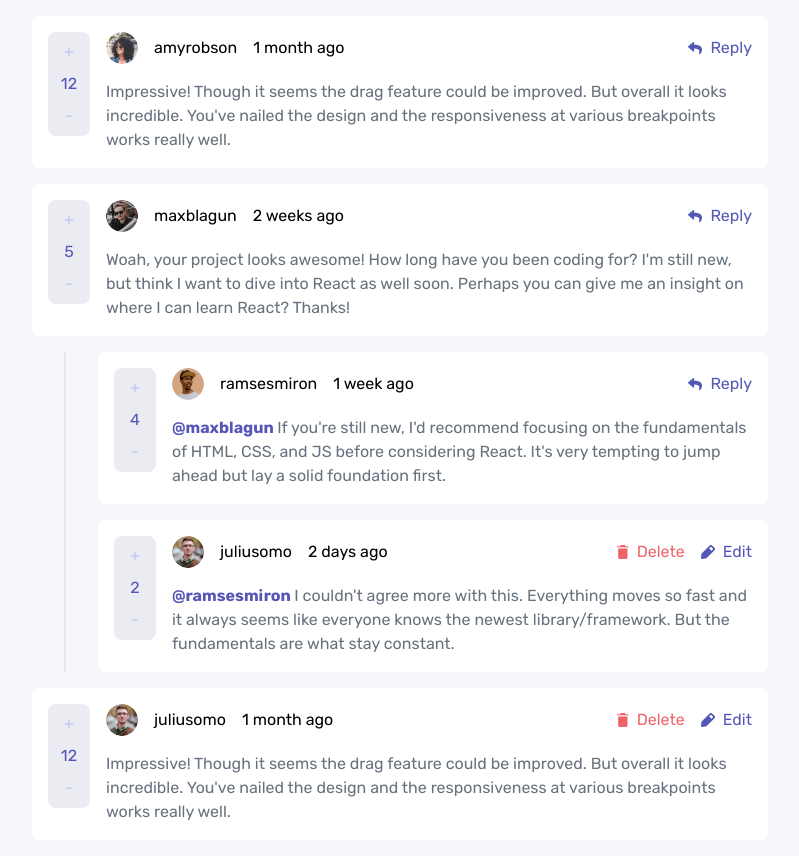
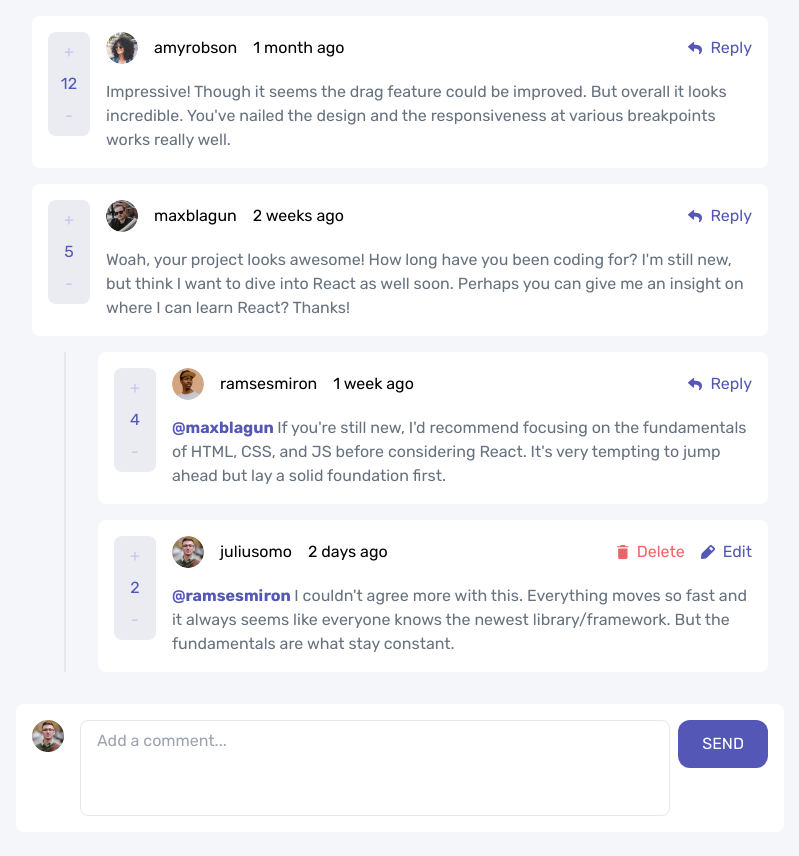
Before and after one commit to dominikrubroeder/interactive-comments-section-website, a Next.js app: page / in a window 1280 px wide. Shown: the whole page, without its empty margins (240-1039 px from the left). After the commit the page ends 832 px from the top, so only its background shows below. Built offline with nearby package versions, Linux system fonts and the light colour scheme.

Commit message:
Add comments as base comment in root data structure

```diff
--- a/components/AddCommentForm.tsx
+++ b/components/AddCommentForm.tsx
@@ -4,6 +4,7 @@ import { IComment, IUser } from '../data/data';
 import { CommentsContext } from '../store/commentsContext';
 
 interface AddCommentFormProps {
+  isReply: boolean;
   replyingToId: number;
   replyingTo: string;
   currentUser: IUser;
@@ -11,6 +12,7 @@ interface AddCommentFormProps {
 }
 
 const AddCommentForm: React.FC<AddCommentFormProps> = ({
+  isReply,
   replyingToId,
   replyingTo,
   currentUser,
@@ -29,17 +31,22 @@ const AddCommentForm: React.FC<AddCommentFormProps> = ({
       score: 0,
       user: currentUser,
       replies: [],
-      replyingTo: replyingTo,
+      replyingTo: isReply ? replyingTo : '',
     };
 
-    commentCtx?.addComment(newComment, replyingToId);
+    commentCtx?.addComment(newComment, replyingToId, isReply);
 
-    hideForm();
+    if (!isReply) commentRef.current!.value = '';
+
+    if (isReply) hideForm();
   };
 
   useEffect(() => {
-    if (commentRef.current) commentRef.current.focus();
-  }, []);
+    if (commentRef.current && isReply) {
+      commentRef.current.focus();
+      commentRef.current.scrollIntoView({ block: 'start', behavior: 'smooth' });
+    }
+  }, [isReply]);
 
   return (
     <div className="flex items-start gap-4 bg-white rounded-lg p-4 mt-4">
--- a/components/Comment.tsx
+++ b/components/Comment.tsx
@@ -150,6 +150,7 @@ const Comment: React.FC<IComment> = ({
 
       {showReplyForm && (
         <AddCommentForm
+          isReply={true}
           replyingToId={id}
           replyingTo={user.username}
           currentUser={currentUser}
--- a/data/data.ts
+++ b/data/data.ts
@@ -23,7 +23,11 @@ export interface IComment {
 
 export type CommentContextType = {
   comments: IComment[];
-  addComment: (newComment: IComment, replyingToId: number) => void;
+  addComment: (
+    newComment: IComment,
+    replyingToId: number,
+    isReply: boolean
+  ) => void;
   deleteComment: (id: number) => void;
   updateComment: (updatedComment: IComment) => void;
   increaseScore: (id: number) => void;
@@ -94,13 +98,4 @@ export const commentList: IComment[] = [
       },
     ],
   },
-  {
-    id: 5,
-    content:
-      "Impressive! Though it seems the drag feature could be improved. But overall it looks incredible. You've nailed the design and the responsiveness at various breakpoints works really well.",
-    createdAt: '1 month ago',
-    score: 12,
-    user: currentUser,
-    replies: [],
-  },
 ];
--- a/pages/index.tsx
+++ b/pages/index.tsx
@@ -1,8 +1,8 @@
 import type { NextPage } from 'next';
 import Head from 'next/head';
 import AddCommentForm from '../components/AddCommentForm';
-import Comment from '../components/Comment';
 import CommentList from '../components/CommentList';
+import { currentUser } from '../data/data';
 
 const Home: NextPage = () => {
   return (
@@ -15,6 +15,13 @@ const Home: NextPage = () => {
 
       <main className="max-w-screen-md m-auto">
         <CommentList />
+        <AddCommentForm
+          isReply={false}
+          replyingTo="null"
+          replyingToId={-1}
+          hideForm={() => {}}
+          currentUser={currentUser}
+        />
       </main>
     </div>
   );
--- a/store/commentsContext.tsx
+++ b/store/commentsContext.tsx
@@ -12,7 +12,15 @@ const CommentsContextProvider: React.FC<CommentsContextProviderProps> = ({
 }) => {
   const [comments, setComments] = useState<IComment[]>(commentList);
 
-  const addCommentHandler = (newComment: IComment, replyingToId: number) => {
+  const addCommentHandler = (
+    newComment: IComment,
+    replyingToId: number,
+    isReply: boolean
+  ) => {
+    if (!isReply) {
+      setComments((previousState) => previousState.concat(newComment));
+    }
+
     const deepIterator = (
       target: IComment[],
       commentId: number,
```
